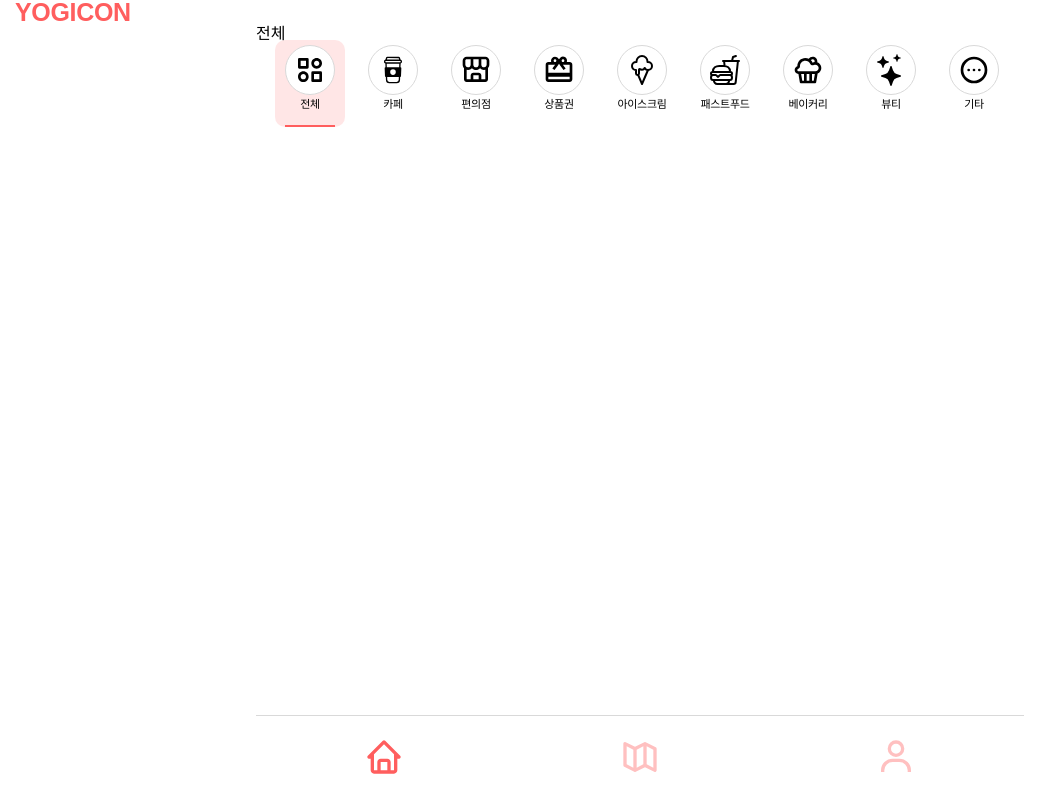
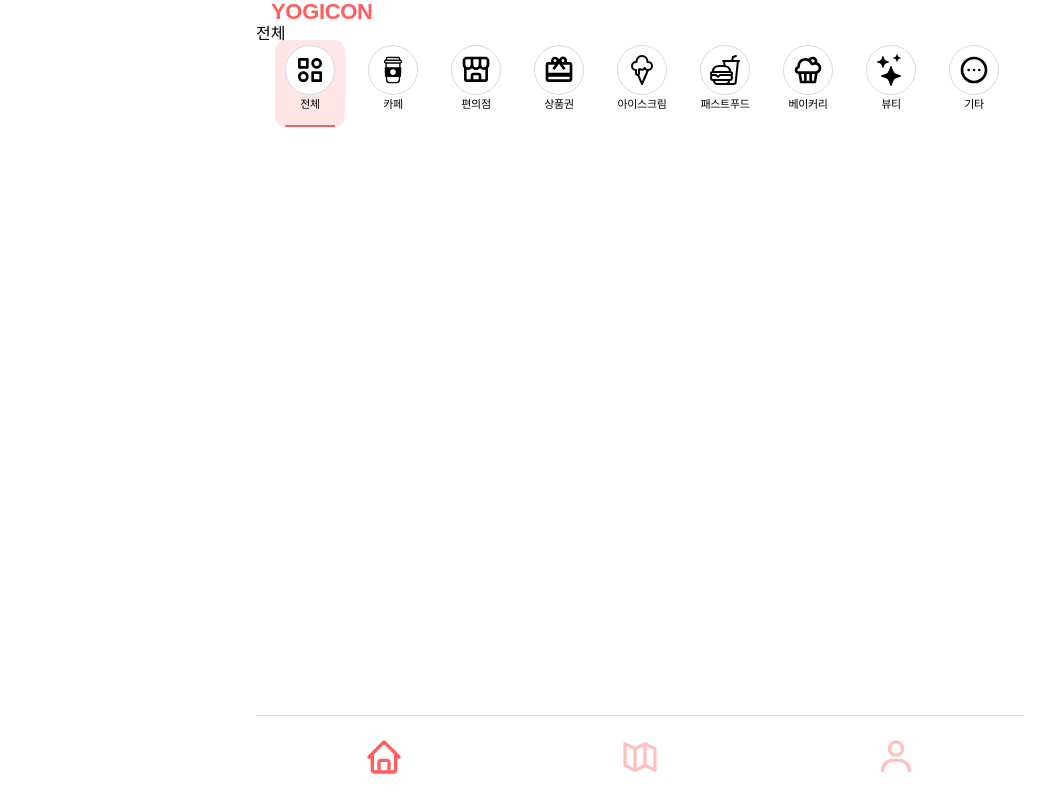
Before and after one commit to FRONT-END-BOOTCAMP-PLUS-3/YogiCon, a Next.js app: page / in a window 1280 px wide. Shown: the whole page, without its empty margins (0-1047 px from the left). Built offline with nearby package versions, Linux system fonts and the light colour scheme; a web font is replaced by a local one.

Commit message:
design: Header 컴포넌트 스타일 수정

```diff
--- a/components/Header/HeaderComponents/BackButtonHeader.tsx
+++ b/components/Header/HeaderComponents/BackButtonHeader.tsx
@@ -9,8 +9,6 @@ const StyledHeader = styled.header`
   justify-content: center;
   width: 100%;
   position: fixed;
-  left: 50%;
-  translate: -50% 0;
   height: 3.375rem;
   background-color: var(--white);
   z-index: 9998;
--- a/components/Header/HeaderComponents/LogoHeader.tsx
+++ b/components/Header/HeaderComponents/LogoHeader.tsx
@@ -10,15 +10,14 @@ const StyledHeader = styled.header`
   width: 100%;
   padding: 0 0.9375rem;
   position: fixed;
-  left: 50%;
-  translate: -50% 0;
   height: 1.5rem;
   background-color: var(--white);
   z-index: 9998;
 `;
 const TitleText = styled.h1<{ $isHome: boolean }>`
   font-weight: 700;
-  font-size: 1.5625rem;
+  font-size: 1.375rem;
+  line-height: 1.5rem;
   letter-spacing: -0.02rem;
   color: var(--main);
   font-family: ${(props) =>
```
